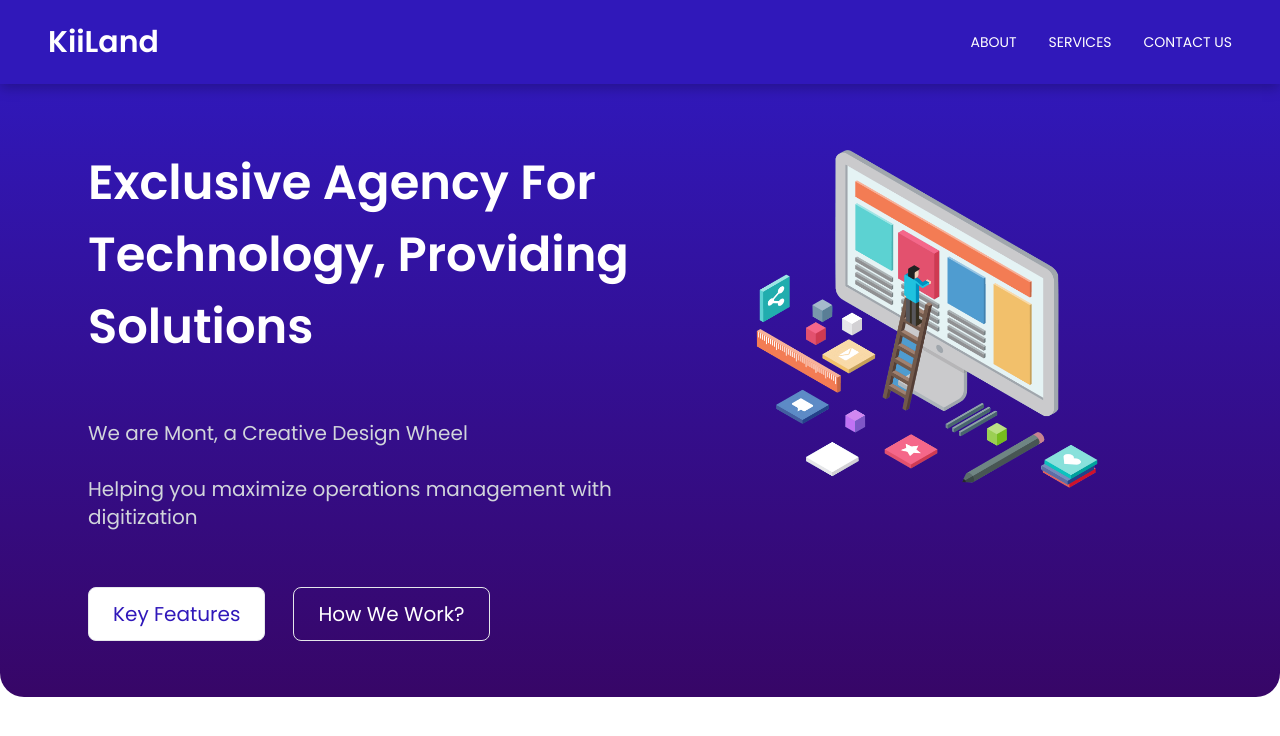
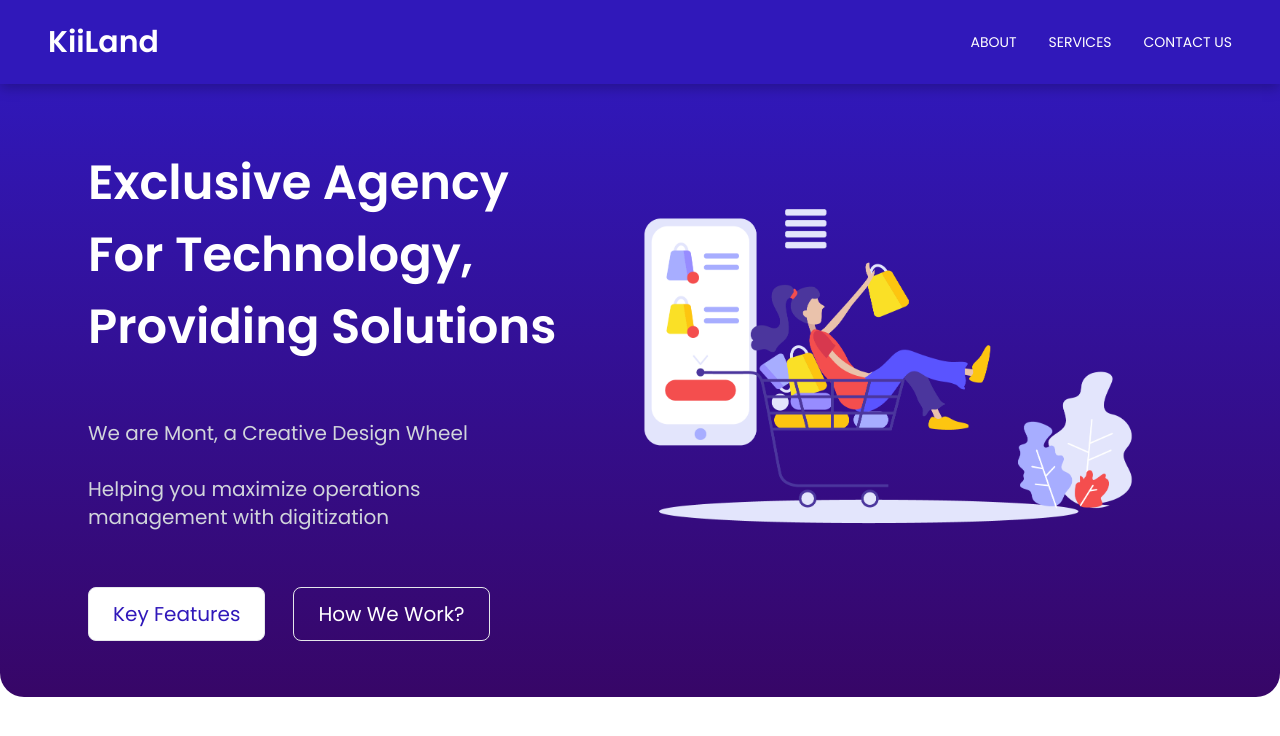
Before and after one commit to bravo-stack/Tailwind-Landing-Page, a React (Create React App) app: page / in a window 1280 px wide. Shown: the top 736 px of the page. Built offline with nearby package versions, Linux system fonts and the light colour scheme.

Commit message:
changed the showcase image

```diff
--- a/src/components/Showcase.js
+++ b/src/components/Showcase.js
@@ -1,6 +1,6 @@
 import React from 'react'
 import classes from "./showcase.module.css"
-import showcaseImg from "./../assets/newproject.png"
+import showcaseImg from "./../assets/showcase2.png"
 import Button from './Button'
 
 function Showcase() {
@@ -48,7 +48,7 @@ function Showcase() {
           paddingBottom: "1rem",
         }}>
           <img className='m-auto' src={showcaseImg} alt="" style={{
-            width: "60%",
+            width: "100%",
             height: "auto"
           }} />
         </div>
```
